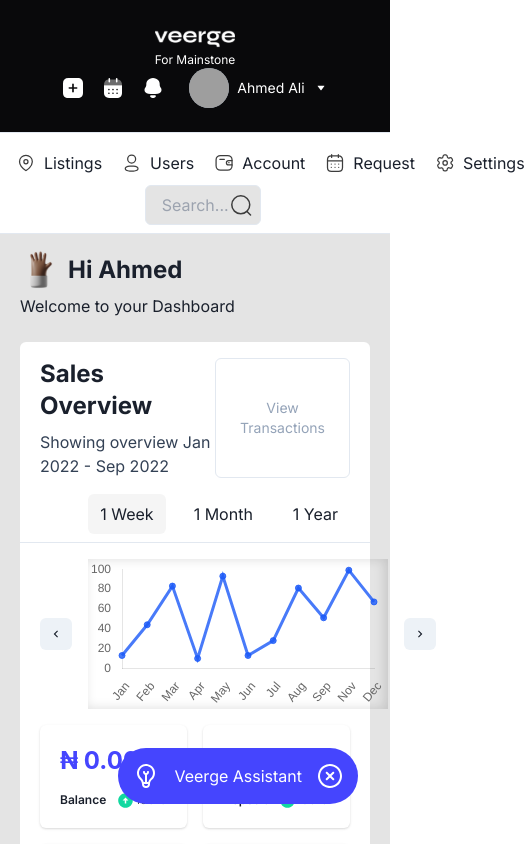
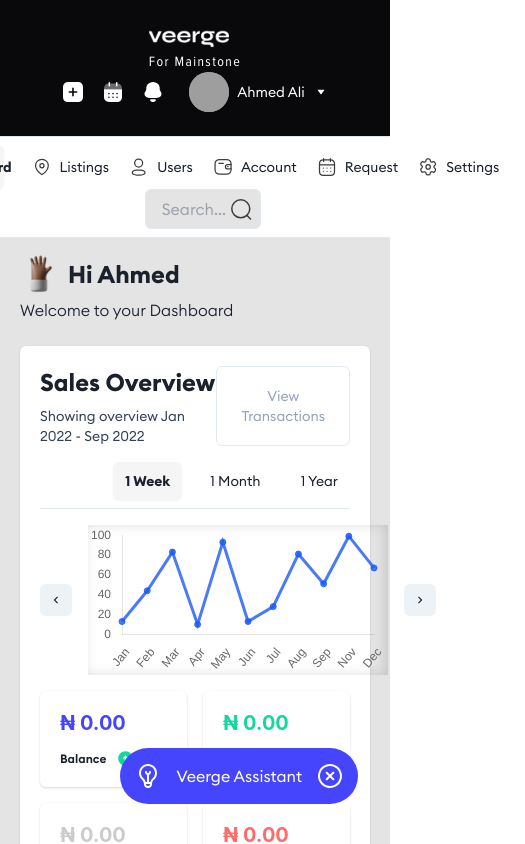
Before and after one commit to kaasikodes/verge, a Next.js app: page / in a window 390 px wide. Shown: the top 844 px of the page, 525 px wide, since content can reach past the window. Built offline with nearby package versions, Linux system fonts and the light colour scheme; grey boxes are pictures that could not be loaded.

Commit message:
chore: responsive corrections to sales overview

```diff
--- a/src/app/layout.tsx
+++ b/src/app/layout.tsx
@@ -20,19 +20,29 @@
 const euclid = localFont({
   src: [
     {
+      path: "./EuclidLight.ttf",
+      weight: "300",
+      style: "light",
+    },
+    {
       path: "./EuclidRegular.ttf",
       weight: "400",
       style: "normal",
     },
     {
       path: "./EuclidMedium.ttf",
-      weight: "400",
-      style: "normal",
+      weight: "500",
+      style: "medium",
+    },
+    {
+      path: "./EuclidSemiBold.ttf",
+      weight: "600",
+      style: "semibold",
     },
     {
       path: "./EuclidBold.ttf",
       weight: "700",
-      style: "normal",
+      style: "bold",
     },
   ],
   display: "swap",
--- a/src/components/layout/AppHeader.tsx
+++ b/src/components/layout/AppHeader.tsx
@@ -69,7 +69,9 @@
   return (
     <div className="flex flex-col gap-1">
       <Image alt="logo" src={LightLogo} height={40} width={80} />
-      <span className="text-xs">For Mainstone</span>
+      <span className="text-sm font-proxima tracking-widest">
+        For Mainstone
+      </span>
     </div>
   );
 };
--- a/src/components/layout/AppSubHeader.tsx
+++ b/src/components/layout/AppSubHeader.tsx
@@ -50,8 +50,8 @@
   return (
     <button
       onClick={onClick}
-      className={`flex gap-2 items-center px-3 py-3 rounded-md hover:bg-[#F5F5F5] hover:text-slate-600 ${
-        isActive ? "bg-[#F5F5F5]" : ""
+      className={`flex gap-2  text-sm items-center px-3 py-3 rounded-md hover:bg-[#F5F5F5] hover:text-slate-600 hover:shadow-md ${
+        isActive ? "bg-[#F5F5F5] shadow-sm font-bold" : ""
       }`}
     >
       {iconSrc ? (
--- a/src/components/layout/PrimaryLayout.tsx
+++ b/src/components/layout/PrimaryLayout.tsx
@@ -17,7 +17,7 @@
 };
 const PrimaryLayout: React.FC<TProps> = ({ children }) => {
   return (
-    <div className="bg-[#E4E4E4] min-h-screen">
+    <div className="bg-[#E4E4E4] min-h-screen font-euclid">
       {/* GlobalSupport */}
       <GlobalSupport />
       {/* AppHeader */}
--- a/src/modules/dashboard/DashboardContainer.tsx
+++ b/src/modules/dashboard/DashboardContainer.tsx
@@ -94,7 +94,7 @@
         />
         <h6 className="font-bold text-2xl">Hi {name}</h6>
       </div>
-      <span className="">Welcome to your Dashboard</span>
+      <span className="font-light">Welcome to your Dashboard</span>
     </div>
   );
 };
--- a/src/modules/dashboard/salesOverview/SalesOverview.tsx
+++ b/src/modules/dashboard/salesOverview/SalesOverview.tsx
@@ -10,11 +10,12 @@
   const [activeKey, setActiveKey] = useState<string>("1 Week");
   const handleKey = (val: string) => setActiveKey(val);
   return (
-    <div className=" bg-white rounded-md py-4 flex flex-col gap-4 h-full">
-      <div className="justify-between flex  Container">
+    <Card className="h-full">
+      <CardBody className="  py-4 flex flex-col gap-4 h-full ">
+        <div className="justify-between flex">
           <div className="flex flex-col gap-2">
             <h6 className="text-2xl font-bold">Sales Overview</h6>
-          <span className="text-slate-700">
+            <span className="text-slate-700 text-sm">
               Showing overview Jan 2022 - Sep 2022
             </span>{" "}
             {/* TODO: Make this a dynamic prop based on date range selected by calender */}
@@ -23,7 +24,7 @@
             View Transactions
           </button>
         </div>
-      <div className="flex gap-4 pb-2 border-b justify-end Container">
+        <div className="flex gap-4 pb-2 border-b justify-end">
           {[{ name: "1 Week" }, { name: "1 Month" }, { name: "1 Year" }].map(
             (item, i) => (
               <AppActionBtn
@@ -35,7 +36,7 @@
             )
           )}
         </div>
-      <div className="Container grid grid-cols-4 gap-4 ">
+        <div className="grid grid-cols-4 gap-4 ">
           <div className="col-span-4 lg:col-span-2 row-span-2">
             <SalesChart
               data={{
@@ -85,7 +86,8 @@
             </div>
           ))}
         </div>
-    </div>
+      </CardBody>
+    </Card>
   );
 };
 
@@ -102,11 +104,11 @@
   const { name, value, change } = attribute;
   //   TODO: Ensure card is responsive
   return (
-    <Card className="bg-red-200 w-full">
+    <Card className="w-full">
       <CardBody>
         <div className="flex flex-col gap-4">
           <Heading
-            size="lg"
+            size="md"
             className={amount.textClassName ?? "text-[#4545FE]"}
           >
             ₦ {amount.value.toFixed(2)}
```
Lines whose indentation alone changed are shown as unchanged.
